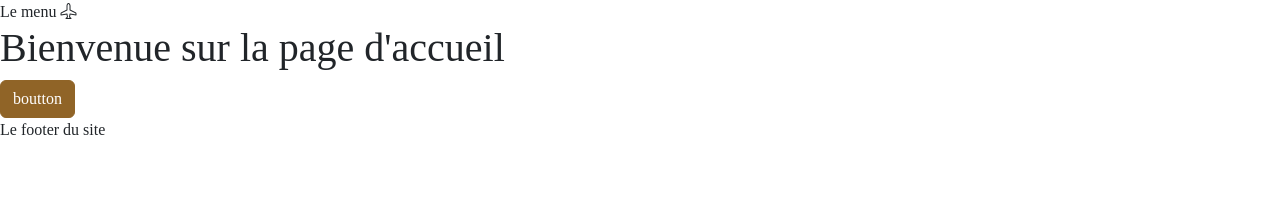
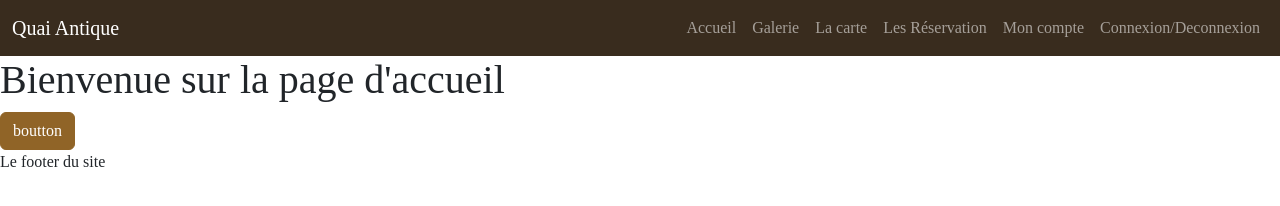
Before and after one commit to FecTw0-dev/quai_antique, a website with bundled scripts: page index.html in a window 1280 px wide. Built offline with nearby package versions, Linux system fonts and the light colour scheme; files whose address does not match are found by name; a web font is replaced by a local one.

Commit message:
Add site header

```diff
--- a/index.html
+++ b/index.html
@@ -14,7 +14,36 @@
 <body>
 
     <header>
-        Le menu <i class="bi bi-airplane"></i>
+        <nav class="navbar navbar-expand-lg bg-dark" data-bs-theme="dark"> <!--expand = menu burger jusq'à la taille d'écran lg-->
+  <div class="container-fluid">
+    <a class="navbar-brand" href="#">Quai Antique</a>
+    <button class="navbar-toggler" type="button" data-bs-toggle="collapse" data-bs-target="#navbarSupportedContent" aria-controls="navbarSupportedContent" aria-expanded="false" aria-label="Toggle navigation">
+      <span class="navbar-toggler-icon"></span>
+    </button>
+    <div class="collapse navbar-collapse" id="navbarSupportedContent">
+      <ul class="navbar-nav ms-auto mb-2 mb-lg-0">
+        <li class="nav-item">
+          <a class="nav-link" href="/">Accueil</a>
+        </li>
+        <li class="nav-item">
+          <a class="nav-link" href="#">Galerie</a>
+        </li>
+        <li class="nav-item">
+          <a class="nav-link" href ="/">La carte</a>
+        </li>
+        <li class="nav-item">
+          <a class="nav-link" href ="/">Les Réservation</a>
+        </li>
+        <li class="nav-item">
+          <a class="nav-link" href ="/">Mon compte</a>
+        </li>
+        <li class="nav-item">
+          <a class="nav-link" href ="/">Connexion/Deconnexion</a>
+        </li>
+      </ul>
+    </div>
+  </div>
+</nav>
     </header>
 
     <main id="main-page">
```
